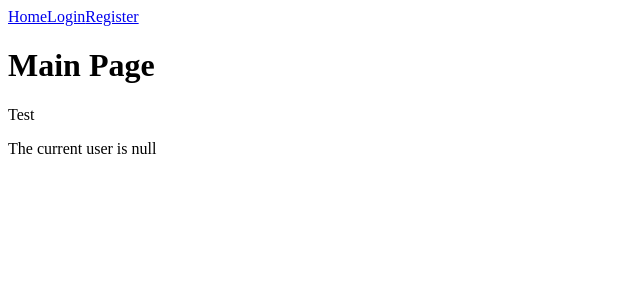
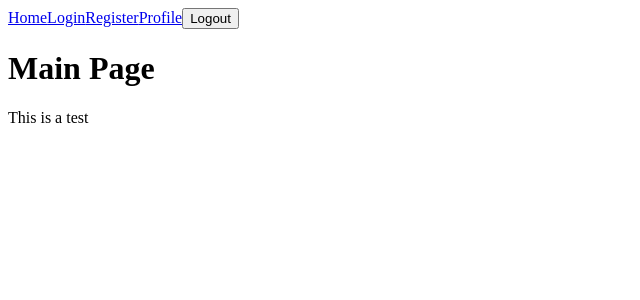
Before and after one commit to ReksioCroft/React_Application, a React (Create React App) app in the folder app/: page / in a window 1280 px wide. Shown: the top 300 px of the page, without its empty margins (0-640 px from the left). Built offline with nearby package versions, Linux system fonts and the light colour scheme; no server answers; the HTML template or start-up script is replaced by a standard one.

Commit message:
Adaugat link delogare
Completat pagina de profil si buton de logout

```diff
--- a/app/src/components/Link.jsx
+++ b/app/src/components/Link.jsx
@@ -9,4 +9,5 @@ function Link( {to, name, ...rest}) {
     )
 }
 
+
 export default Link
--- a/app/src/components/PageSchema.jsx
+++ b/app/src/components/PageSchema.jsx
@@ -1,11 +1,24 @@
+import { useAuthentication } from "../firebase/AuthenticationContext"
 import Link from "./Link"
 
 function PageSchema(props) {
+
+    const { logoutFunction } = useAuthentication()
     return (
         <>
             <Link to='/home' name='Home' />
             <Link to='/login' name='Login' />
             <Link to='/register' name='Register' />
+            <Link to='/profile' name='Profile' />
+            <button onClick={e => {
+                e.preventDefault()
+                // handle logout
+                alert("V-ati delogat")
+                logoutFunction()
+
+              }}>
+                  Logout
+            </button>
             {props.children}
         </>
     )
--- a/app/src/firebase/AuthenticationContext.jsx
+++ b/app/src/firebase/AuthenticationContext.jsx
@@ -1,6 +1,6 @@
-import { createContext, useContext, useState } from 'react'
+import { createContext, useContext, useState, useEffect } from 'react'
 import { auth } from './firebase_config'
-import { createUserWithEmailAndPassword, signInWithEmailAndPassword } from 'firebase/auth'
+import { createUserWithEmailAndPassword, signInWithEmailAndPassword, signOut, onAuthStateChanged } from 'firebase/auth'
 
 
 function registerFunction(email, password) {
@@ -11,14 +11,22 @@ function loginFunction(email, password) {
     return signInWithEmailAndPassword(auth, email, password)
 }
 
+function logoutFunction() {
+    return signOut(auth)
+}
+
 const AuthenticationContext = createContext({})
 
 export const useAuthentication = () => useContext(AuthenticationContext)
 
 export default function AuthInjection({ children }) {
-    const [activeUser] = useState(null)
+    const [activeUser, setActiveUser] = useState(null)
 
-    const value = { activeUser, registerFunction, loginFunction }
+    useEffect(() => { const unsub = onAuthStateChanged(auth, user => { setActiveUser(user)})
+        return () => { unsub() }
+      }, [])
+
+    const value = { activeUser, registerFunction, loginFunction, logoutFunction }
 
     return <AuthenticationContext.Provider value={value}>
         {children}
--- a/app/src/pages/MainPage.jsx
+++ b/app/src/pages/MainPage.jsx
@@ -1,14 +1,11 @@
 import PageSchema from '../components/PageSchema'
-import { useAuthentication } from '../firebase/AuthenticationContext'
-
 
 function MainPage() {
-    const { activeUser } = useAuthentication()
+
     return (
         <PageSchema>
             <h1>Main Page</h1>
-                <p>Test</p>
-                <p>{`The current user is ${activeUser}`}</p>
+                <p>This is a test</p>
         </PageSchema>
     )
 }
--- a/app/src/pages/ProfilePage.jsx
+++ b/app/src/pages/ProfilePage.jsx
@@ -1,6 +1,15 @@
+import { useAuthentication } from '../firebase/AuthenticationContext'
+import PageSchema from '../components/PageSchema'
+
+
 function ProfilePage() {
+    const { activeUser } = useAuthentication()
+
     return (
-            <h1>This is the profile page</h1>
+         <PageSchema>
+            <h1>Pagina de profil</h1>
+            <p>Informatii: { JSON.stringify(activeUser, null, 2)}</p>
+         </PageSchema>
     )
 }
 
```
